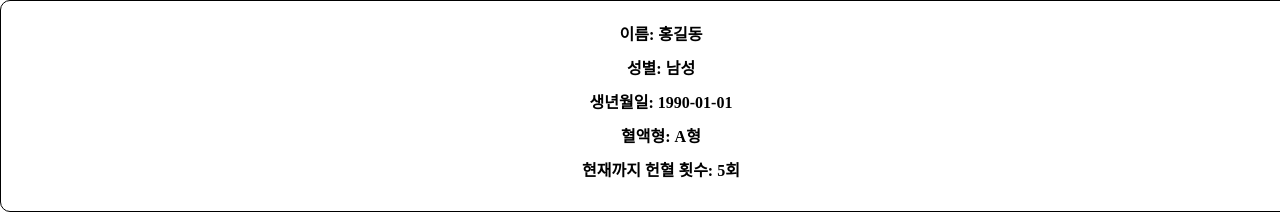
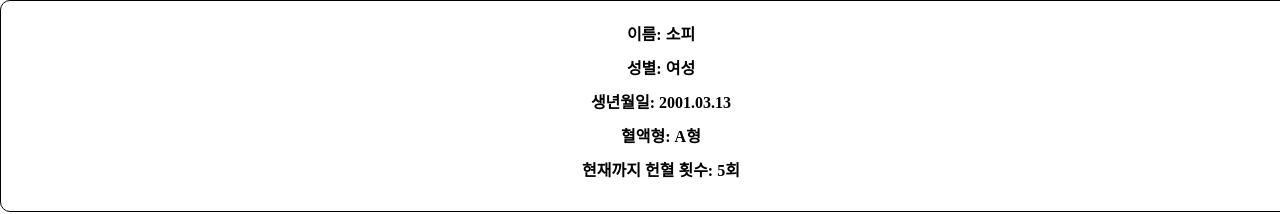
Before and after one commit to UMC-5th-Hackathon-N-Team/FE-web, a React (Create React App) app: page /mypage in a window 1280 px wide. Shown: the top 214 px of the page. Built offline with nearby package versions, Linux system fonts and the light colour scheme; no server answers.

Commit message:
user-data sophie

```diff
--- a/src/page/my_page.jsx
+++ b/src/page/my_page.jsx
@@ -12,9 +12,9 @@ const Container = styled.div`
 
 const MyPage = () => {
   const userData = {
-    name: '홍길동',
-    gender: '남성',
-    birthdate: '1990-01-01',
+    name: '소피',
+    gender: '여성',
+    birthdate: '2001.03.13',
     bloodType: 'A형',
     donationCount: 5,
   };
```
